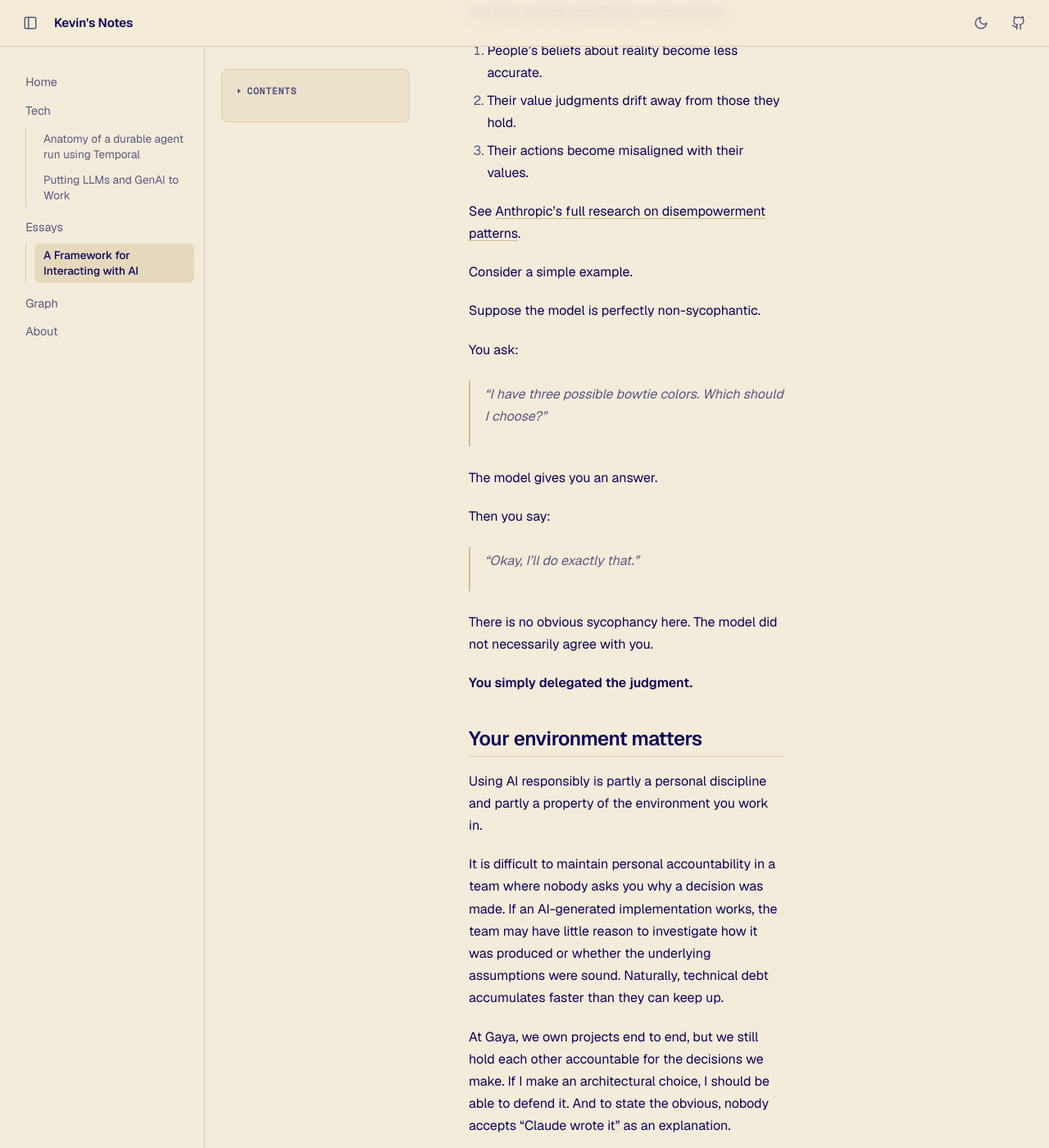
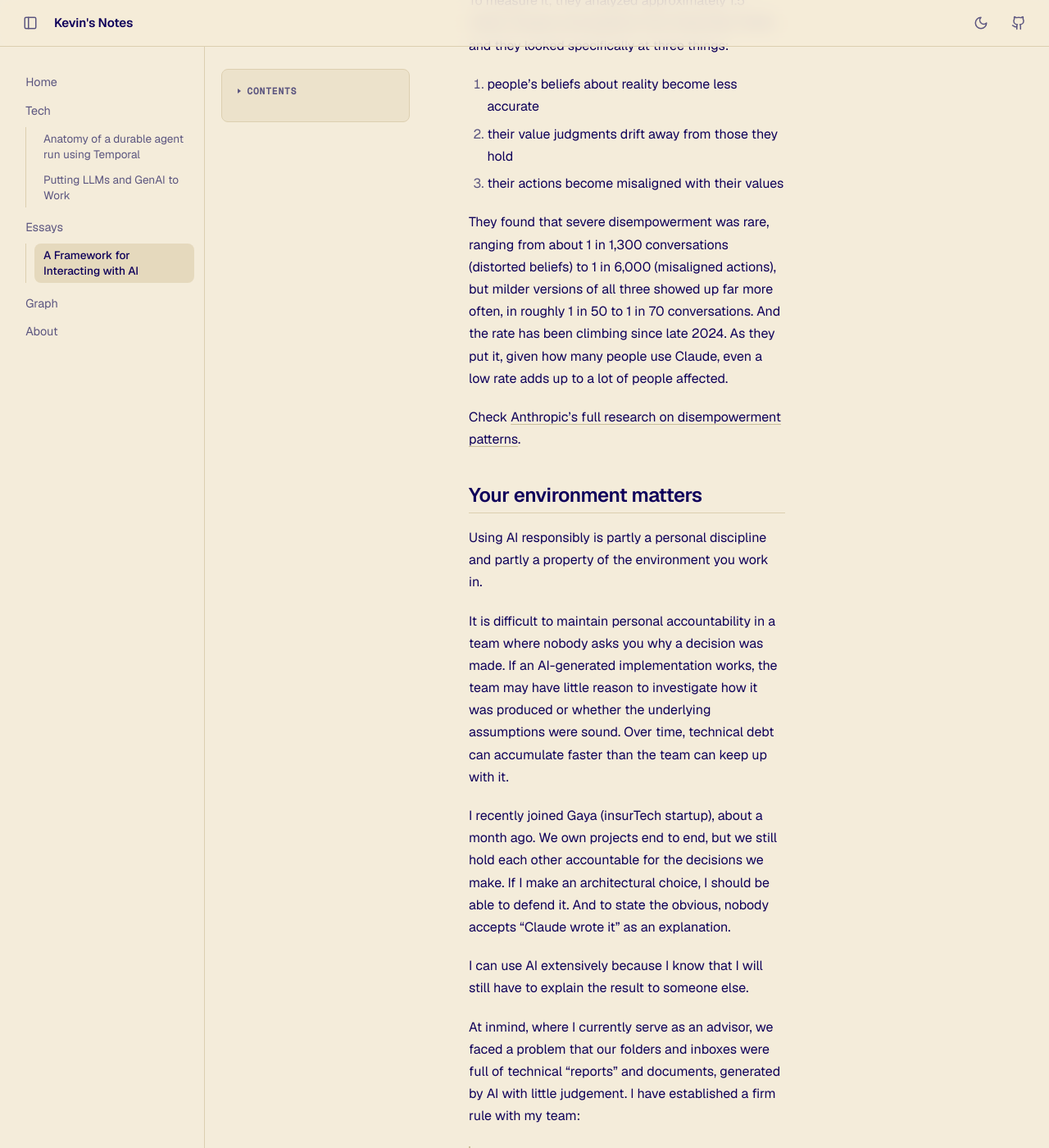
Before and after one commit to kevin-aoun/blog, a Jekyll site: the page built from _notes/a-framework-for-interacting-with-ai.md, in a window 1280 px wide and 1400 px high, scrolled down 4864 px. Shown: the whole window at 82% size. Built offline with Jekyll 4.4.1, drawn with Linux system fonts in a browser that asks for light colours; some of the changed text lies outside the part shown.

Commit message:
blog/new: a framework for interacting with ai

```diff
--- a/_notes/a-framework-for-interacting-with-ai.md
+++ b/_notes/a-framework-for-interacting-with-ai.md
@@ -52,24 +52,23 @@ This is one reason I am careful about asking AI to review a conclusion that I ha
 
 ## Disempowerment and the temptation to delegate
 
-In 2023, Anthropic's research[^anthropic-23] found that this behavior appeared across several RLHF-trained models, and their analysis suggests that human preference judgments can contribute to it. In some cases, human raters and preference models preferred a convincingly written response that agreed with the user over a response that was more correct.
+In 2023, Anthropic's research[^anthropic-23] found that this behavior appeared across several RLHF (Reinforcement Learning with Human Feedback) models, and their analysis suggests that human preference judgments can contribute to it. In some cases, human raters and preference models preferred a convincingly written response that agreed with the user over a response that was more correct.
 
-A theory was that models can exhibit *sycophantic behavior* - fancy word meaning that they can become overly agreeable to a user's stated beliefs or position.
+A theory was that models can exhibit *sycophantic behavior* - fancy word meaning that they can become overly agreeable to a user's stated beliefs or position (the infamous "You're absolutely right").
 
 Architecturally, a language model is trained to produce responses that are useful and desirable according to its training signal. During preference optimization, responses that people prefer receive a stronger training signal. Agreement can therefore become part of what the model learns to produce, even when agreement is not the same thing as truth.
 
 There is also another part of this problem that has less to do with the model and more to do with us, and I think it links nicely to Kahneman's System 1 and System 2.
 
-Making a difficult decision takes effort, a sort of "moral fatigue," if you will. It also means accepting responsibility for an outcome that we cannot predict with certainty. When an AI system can produce a confident answer in a few seconds, there is a natural temptation (System 1) to let it make the difficult parts of the decision for us.
+Making a difficult decision takes effort, a sort of "moral laziness," if you will. It also means accepting responsibility for an outcome that we cannot predict with certainty. So when an AI system can produce a confident answer in a few seconds, there is a natural temptation (System 1) to let it make the difficult parts of the decision for us.
 
 This applies to technical decisions, but it can also apply to decisions involving people, priorities, and values.
 
 >[!check] This is where I think we need to make a personal decision about what we will and will not delegate to AI.
-
-
-I can delegate research. I can delegate summarization. I can ask AI to explore alternatives, find missing information, review a document, or point out assumptions that I may have overlooked.
-
-I still need to decide what I believe and what I am willing to take responsibility for.
+>
+>I can delegate research. I can delegate summarization. I can ask AI to explore alternatives, find missing information, review a document, or point out assumptions that I may have overlooked.
+>
+>I still need to decide what I believe and what I am willing to take responsibility for.
 
 Later, in 2026, Anthropic published _Disempowerment Patterns in Real-World AI Usage_[^anthropic-26] and tried to answer this question:
 
@@ -79,41 +78,29 @@ They define **severe disempowerment** as:
 
 > when an AI's role in shaping a user's beliefs, values, or actions has become so extensive that their autonomous judgment is fundamentally compromised
 
-To measure it, they analyzed approximately **1.5 million Claude conversations** from December 2025, and they looked specifically at three things:
+To measure it, they analyzed approximately 1.5 million Claude conversations from December 2025, and they looked specifically at three things:
 
-1. People's beliefs about reality become less accurate.
-2. Their value judgments drift away from those they hold.
-3. Their actions become misaligned with their values.
+1. people's beliefs about reality become less accurate
+2. their value judgments drift away from those they hold
+3. their actions become misaligned with their values
 
-See [Anthropic's full research on disempowerment patterns](https://www.anthropic.com/research/disempowerment-patterns).
+They found that severe disempowerment was rare, ranging from about 1 in 1,300 conversations (distorted beliefs) to 1 in 6,000 (misaligned actions), but milder versions of all three showed up far more often, in roughly 1 in 50 to 1 in 70 conversations. And the rate has been climbing since late 2024. As they put it, given how many people use Claude, even a low rate adds up to a lot of people affected.
 
-Consider a simple example.
-
-Suppose the model is perfectly non-sycophantic.
-
-You ask:
-
-> "I have three possible bowtie colors. Which should I choose?"
-
-The model gives you an answer.
-
-Then you say:
-
-> "Okay, I'll do exactly that."
-
-There is no obvious sycophancy here. The model did not necessarily agree with you.
-
-**You simply delegated the judgment.**
+Check [Anthropic's full research on disempowerment patterns](https://www.anthropic.com/research/disempowerment-patterns).
 
 ## Your environment matters
 
 Using AI responsibly is partly a personal discipline and partly a property of the environment you work in.
 
-It is difficult to maintain personal accountability in a team where nobody asks you why a decision was made. If an AI-generated implementation works, the team may have little reason to investigate how it was produced or whether the underlying assumptions were sound. Naturally, technical debt accumulates faster than they can keep up.
+It is difficult to maintain personal accountability in a team where nobody asks you why a decision was made. If an AI-generated implementation works, the team may have little reason to investigate how it was produced or whether the underlying assumptions were sound. Over time, technical debt can accumulate faster than the team can keep up with it.
 
-At Gaya, we own projects end to end, but we still hold each other accountable for the decisions we make. If I make an architectural choice, I should be able to defend it. And to state the obvious, nobody accepts "Claude wrote it" as an explanation.
+I recently joined Gaya (insurTech startup), about a month ago. We own projects end to end, but we still hold each other accountable for the decisions we make. If I make an architectural choice, I should be able to defend it. And to state the obvious, nobody accepts "Claude wrote it" as an explanation.
 
 I can use AI extensively because I know that I will still have to explain the result to someone else.
+
+At inmind, where I currently serve as an advisor, we faced a problem that our folders and inboxes were full of technical "reports" and documents, generated by AI with little judgement. I have established a firm rule with my team:
+
+>Any "documents" that are shared will not be read. We can either do a live demo, or include examples and walk us through them in the document while explaining your choices.
 
 >[!check] A good environment makes it harder to hide behind the tool.
 
```
Also changed, not shown: other parts of _notes/a-framework-for-interacting-with-ai.md (+3 -3 lines).
